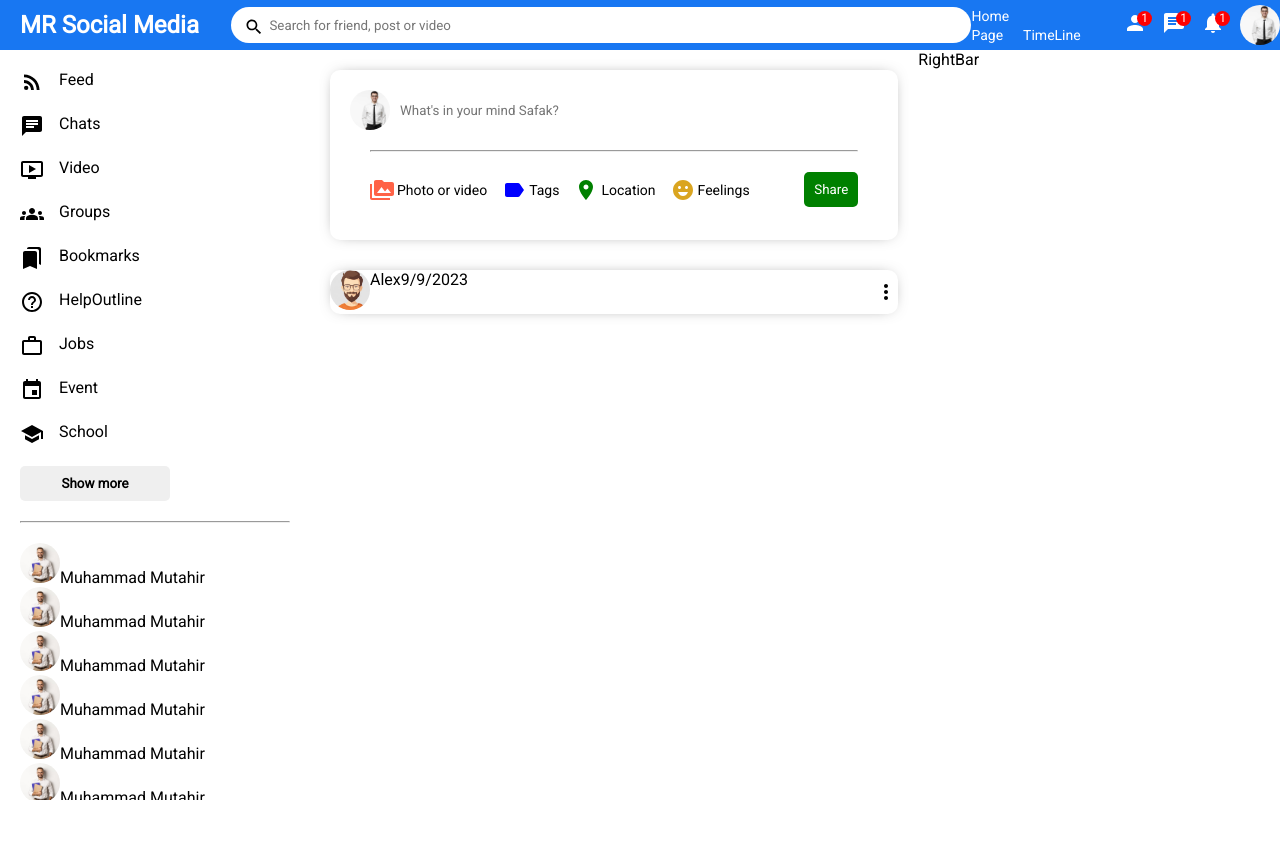
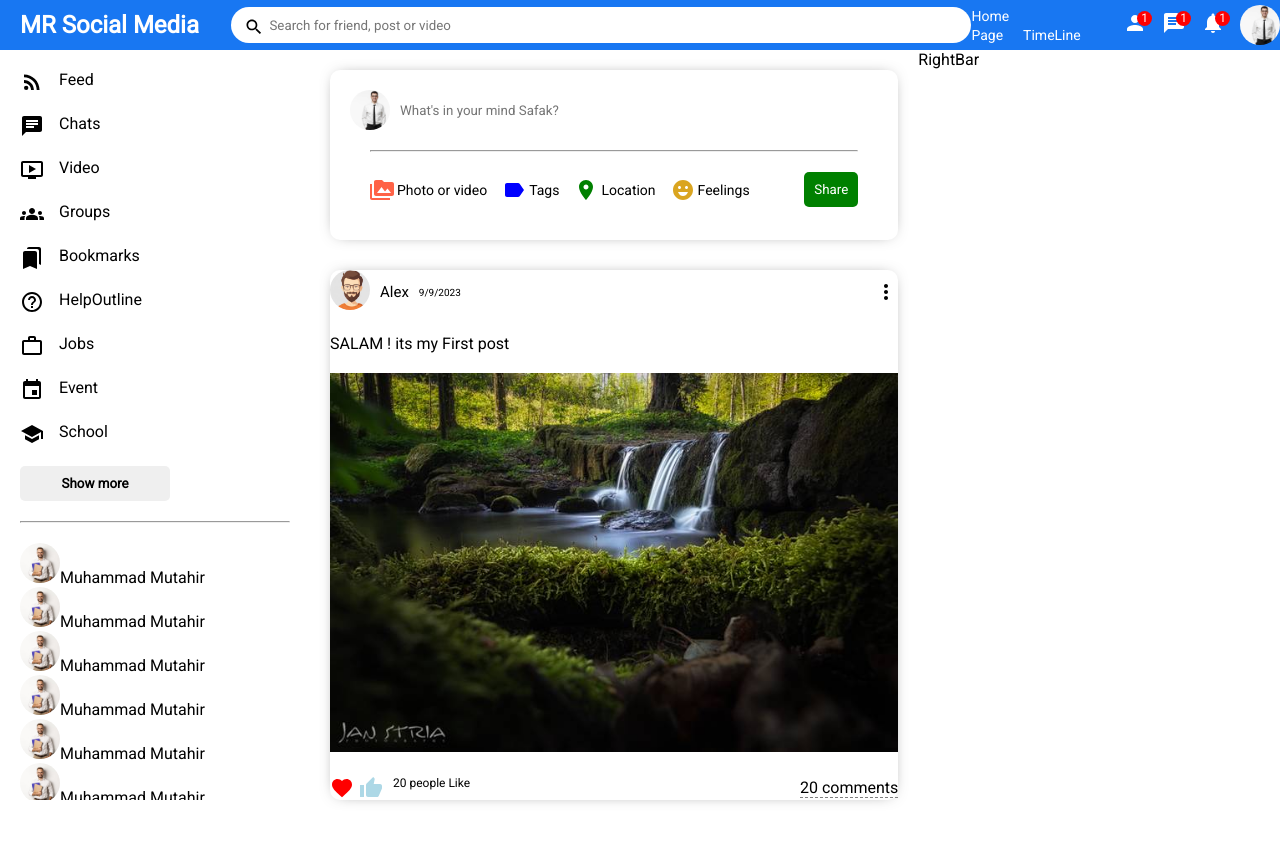
Before and after one commit to MRMutahir/MONGODB-CRUD, a React (Create React App) app in the folder Frontend-UI/: page / in a window 1280 px wide. Shown: the top 842 px of the page. Before the commit the page ends 800 px from the top, so only its background shows below. Built offline with nearby package versions, Linux system fonts and the light colour scheme.

Commit message:
comment last

```diff
--- a/Frontend-UI/src/Components/Post/Post.css
+++ b/Frontend-UI/src/Components/Post/Post.css
@@ -5,6 +5,7 @@
   box-shadow: 0px 0px 16px -8px rgba(0, 0, 0, 0.68);
   margin: 30px 0;
 }
+
 .postWrapper {
   padding: 10px;
 }
@@ -21,6 +22,59 @@
   justify-content: space-between;
   align-items: center;
 }
+
 .p-t-left {
   display: flex;
+  align-items: center;
 }
+
+.p-name {
+  margin: 0px 10px;
+  font-weight: 500;
+  font-size: 15px;
+}
+
+.p-date {
+  font-size: 10px;
+}
+
+
+.Post-Center {
+  margin: 20px 0;
+}
+
+.Post-Center img {
+  margin-top: 20px;
+  width: 100%;
+  max-height: 500px;
+  object-fit: contain;
+}
+
+.Post-Buttom {
+  display: flex;
+  align-items: center;
+  justify-content: space-between;
+}
+
+.p-b-left {
+  display: flex;
+  align-items:
+    center;
+}
+
+
+
+.p-b-left * {
+  height: 24px;
+  cursor: pointer;
+  margin-right: 5px;
+}
+
+.likeCount {
+  font-size: 12px;
+}
+
+.p-comments-text {
+  cursor: pointer;
+  border-bottom: 1px dashed gray;
+}
--- a/Frontend-UI/src/Components/Post/Post.jsx
+++ b/Frontend-UI/src/Components/Post/Post.jsx
@@ -1,6 +1,8 @@
 import React from "react";
 import "./Post.css";
 import MoreVertIcon from "@mui/icons-material/MoreVert";
+import FavoriteIcon from '@mui/icons-material/Favorite';
+import ThumbUpIcon from '@mui/icons-material/ThumbUp';
 function Post() {
   return (
     <div className="Post">
@@ -19,8 +21,24 @@ function Post() {
           </div>
           <MoreVertIcon />
         </div>
-        <div className="Post-Center"></div>
-        <div className="Post-Buttom"></div>
+        <div className="Post-Center">
+          <span className="p-c-text">
+            SALAM ! its my First post
+          </span>
+          <img className="post-image"  src="\assets\center-image.jpg" alt="" />
+        </div>
+        <div className="Post-Buttom">
+          <div className="p-b-left">
+            <FavoriteIcon htmlColor="red" />
+            <ThumbUpIcon htmlColor="lightblue" />
+            {/* <img src="" alt="" /> */}
+            <img src="" alt="" />
+            <span className="likeCount">20 people Like</span>
+          </div>
+          <div className="p-b-right">
+            <div className="p-comments-text">20 comments</div>
+          </div>
+        </div>
       </div>
     </div>
   );
```
Also changed, not shown: Frontend-UI/public/assets/center-image.jpg (added).
